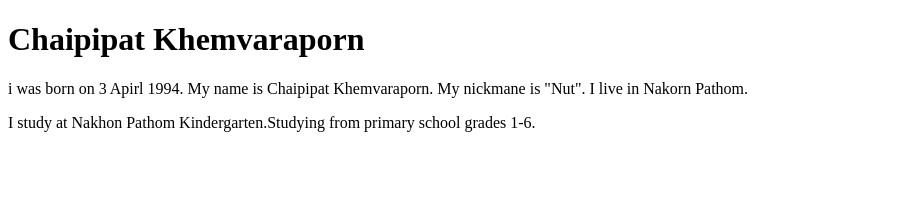
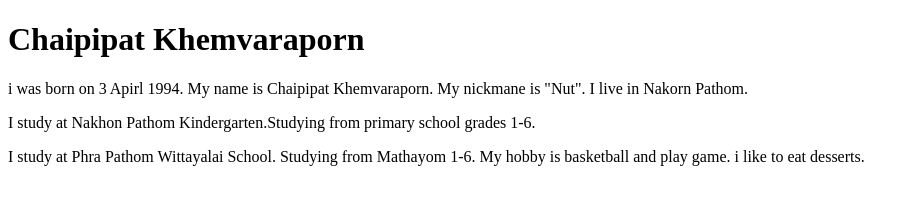
Before and after one commit to 05Chaipipat/My-Story, a plain HTML site: page index.html in a window 1280 px wide. Shown: the whole page, without its empty margins (0-916 px from the left). Drawn offline with Linux system fonts and the light colour scheme.

Commit message:
version-3:I stady mathyom

```diff
--- a/index.html
+++ b/index.html
@@ -11,5 +11,8 @@
         I live in Nakorn Pathom.</p>
 
     <p>I study at Nakhon Pathom Kindergarten.Studying from primary school grades 1-6.</p>
+
+    <p>I study at Phra Pathom Wittayalai School. Studying from Mathayom 1-6.
+        My hobby is basketball and play game. i like to eat desserts.</p>
 </body>
 </html>
```
